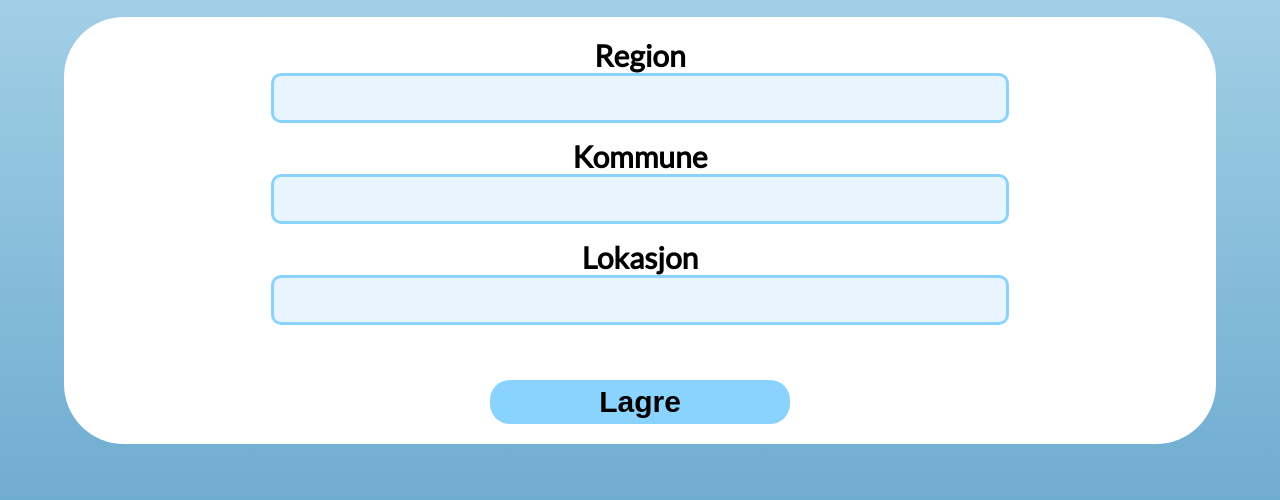
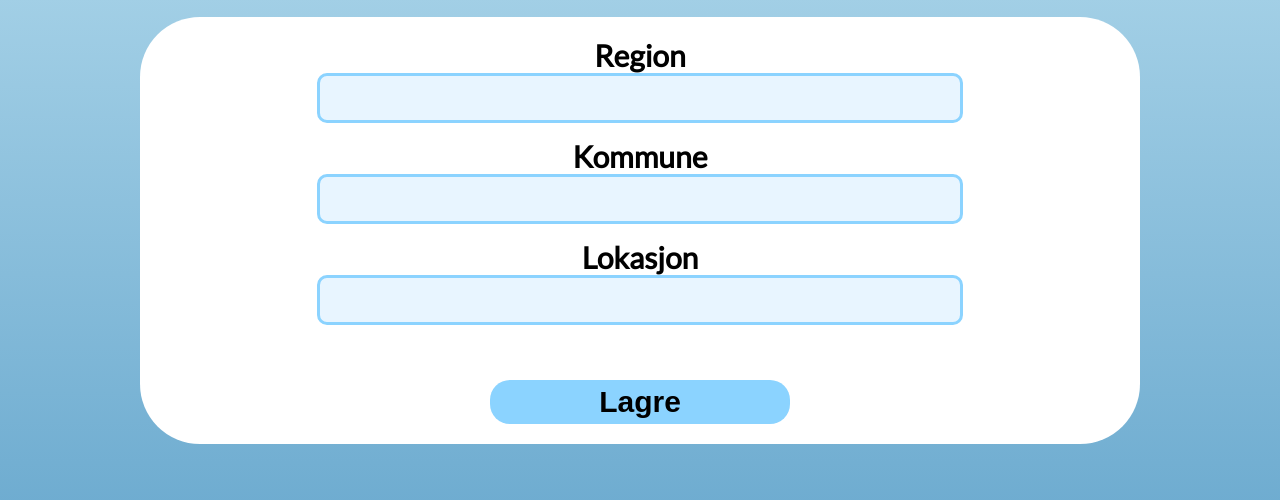
Before and after one commit to asgeirv/weatherstation, a plain HTML site: page web/client/index.html in a window 1280 px wide. Shown: the part 220-720 px from the top of the page. Drawn offline with Linux system fonts and the light colour scheme.

Commit message:
Center input form properly
Instead of improperly.

```diff
--- a/web/client/css/styles.css
+++ b/web/client/css/styles.css
@@ -23,15 +23,12 @@ h1 {
     height: 100px;
 }
 
-#header {
-    grid-area: header;
-}
-
 #set-location-form {
     text-align: center;
     grid-area: form;
     width: 90%;
-    margin-left: 5%;
+    max-width: 1000px;
+    margin: 0 auto;
 
     padding-top: 20px;
     padding-bottom: 20px;
```
